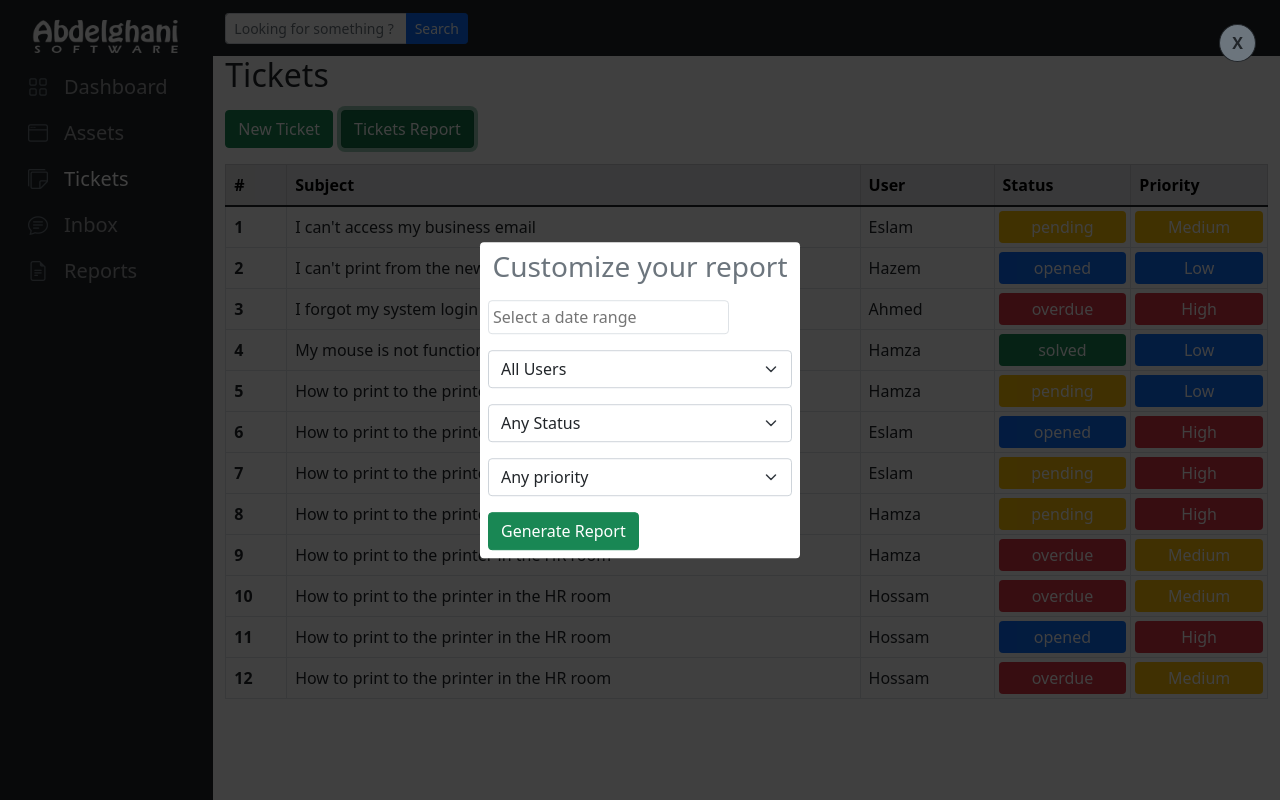
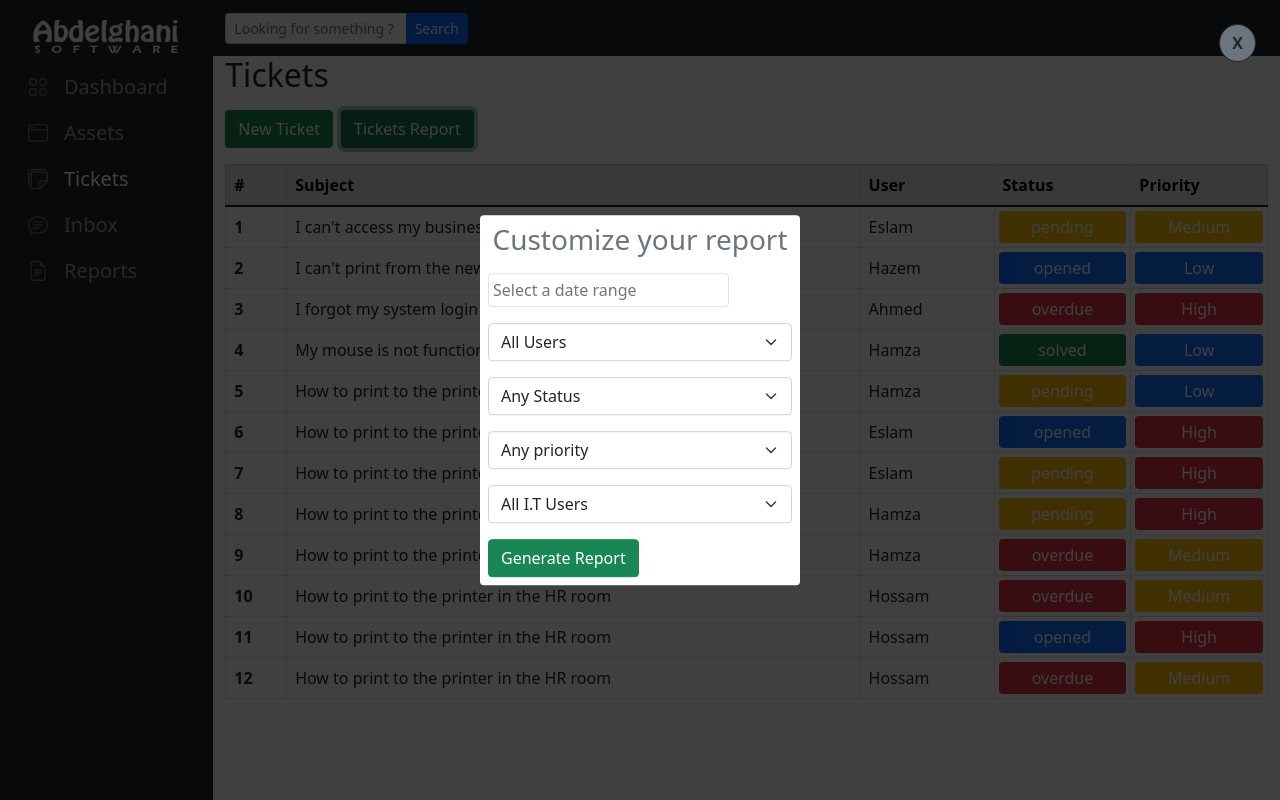
Before and after one commit to Abdelghani-Adel/I.T_Manager, a React (Create React App) app: page /tickets/report in a window 1280 px wide. Both pictures are taken after a click on the button "Tickets Report". Built offline with nearby package versions, Linux system fonts and the light colour scheme.

Commit message:
added assignedTo filter preparation to the ticket report

```diff
--- a/src/Pages/TicketsPage/TicketDetails/TicketAssignPortal.js
+++ b/src/Pages/TicketsPage/TicketDetails/TicketAssignPortal.js
@@ -19,7 +19,7 @@ const TicketAssignPortal = (props) => {
   return (
     <div className="modal-overlay p-2 bg-white w-50 rounded">
       <div className="input-group d-flex align-items-center">
-        <p className="text-muted m-0 w-25">Assigned To: </p>
+        <p className="text-muted m-0 w-25">Assign this ticket to: </p>
         <select
           className="form-select form-select-sm rounded"
           defaultValue={props.ticket.assignedTo}
--- a/src/Pages/TicketsPage/TicketsPage.js
+++ b/src/Pages/TicketsPage/TicketsPage.js
@@ -14,7 +14,7 @@ const TicketsPage = (props) => {
   };
   return (
     // START FIXED CONTENT
-    <div className="row g-2">
+    <div className="row g-2 overflow-auto">
       {portalIsShown && (
         <Portal
           closePortal={hidePortal}
--- a/src/Pages/TicketsPage/components/Report/ReportPreparation/PrepareAssignedTo.js
+++ b/src/Pages/TicketsPage/components/Report/ReportPreparation/PrepareAssignedTo.js
@@ -0,0 +1,32 @@
+import { useSelector } from "react-redux";
+
+const PrepareAssignedTo = (props) => {
+  const users = useSelector((state) => state.users);
+  const ITUsers = users.filter(
+    (user) => user.departement === "Information Technology"
+  );
+
+  const onChangeHandler = (e) => {
+    props.onChange(`&assignedTo=${e.target.value}`);
+  };
+
+  return (
+    <div className="input-group mb-3">
+      <select
+        className="form-select"
+        onChange={onChangeHandler}
+        defaultValue={"All I.T Users"}
+      >
+        <option value="All I.T Users" disabled>
+          All I.T Users
+        </option>
+
+        {ITUsers.map((user) => (
+          <option key={Math.random()}>{user.fullName}</option>
+        ))}
+      </select>
+    </div>
+  );
+};
+
+export default PrepareAssignedTo;
--- a/src/Pages/TicketsPage/components/Report/ReportPreparation/ReportPreparation.js
+++ b/src/Pages/TicketsPage/components/Report/ReportPreparation/ReportPreparation.js
@@ -1,5 +1,6 @@
 import { useState } from "react";
 import { Link } from "react-router-dom";
+import PrepareAssignedTo from "./PrepareAssignedTo";
 import PrepareDate from "./PrepareDate";
 import PreparePriority from "./PreparePriority";
 import PrepareStatus from "./PrepareStatus";
@@ -22,6 +23,7 @@ const ReportPreparation = (props) => {
         <PrepareUser onChange={onChangeHandler} />
         <PrepareStatus onChange={onChangeHandler} />
         <PreparePriority onChange={onChangeHandler} />
+        <PrepareAssignedTo onChange={onChangeHandler} />
 
         <Link
           to={path}
--- a/src/Pages/TicketsPage/components/Report/TicketsReport.js
+++ b/src/Pages/TicketsPage/components/Report/TicketsReport.js
@@ -12,6 +12,7 @@ const TicketsReport = (props) => {
   const user = params.get("user");
   const status = params.get("status");
   const priority = params.get("priority");
+  const assignedTo = params.get("assignedTo");
 
   if (user !== "All" && user) {
     filteredTickets = filteredTickets.filter((ticket) => ticket.user === user);
@@ -29,6 +30,12 @@ const TicketsReport = (props) => {
     );
   }
 
+  if (assignedTo !== "All" && assignedTo) {
+    filteredTickets = filteredTickets.filter(
+      (ticket) => ticket.assignedTo === assignedTo
+    );
+  }
+
   return (
     <div>
       <TicketsTable tickets={filteredTickets} />
```
